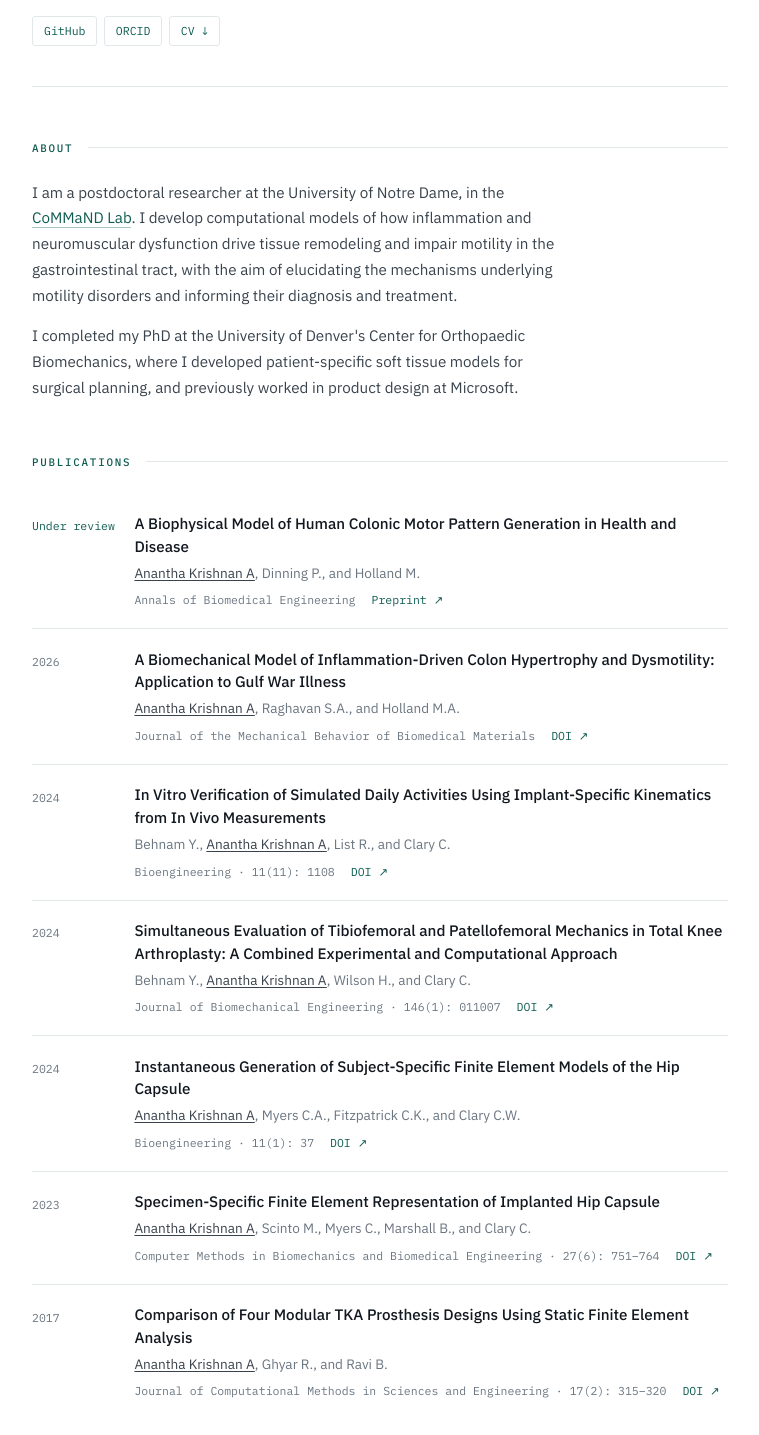
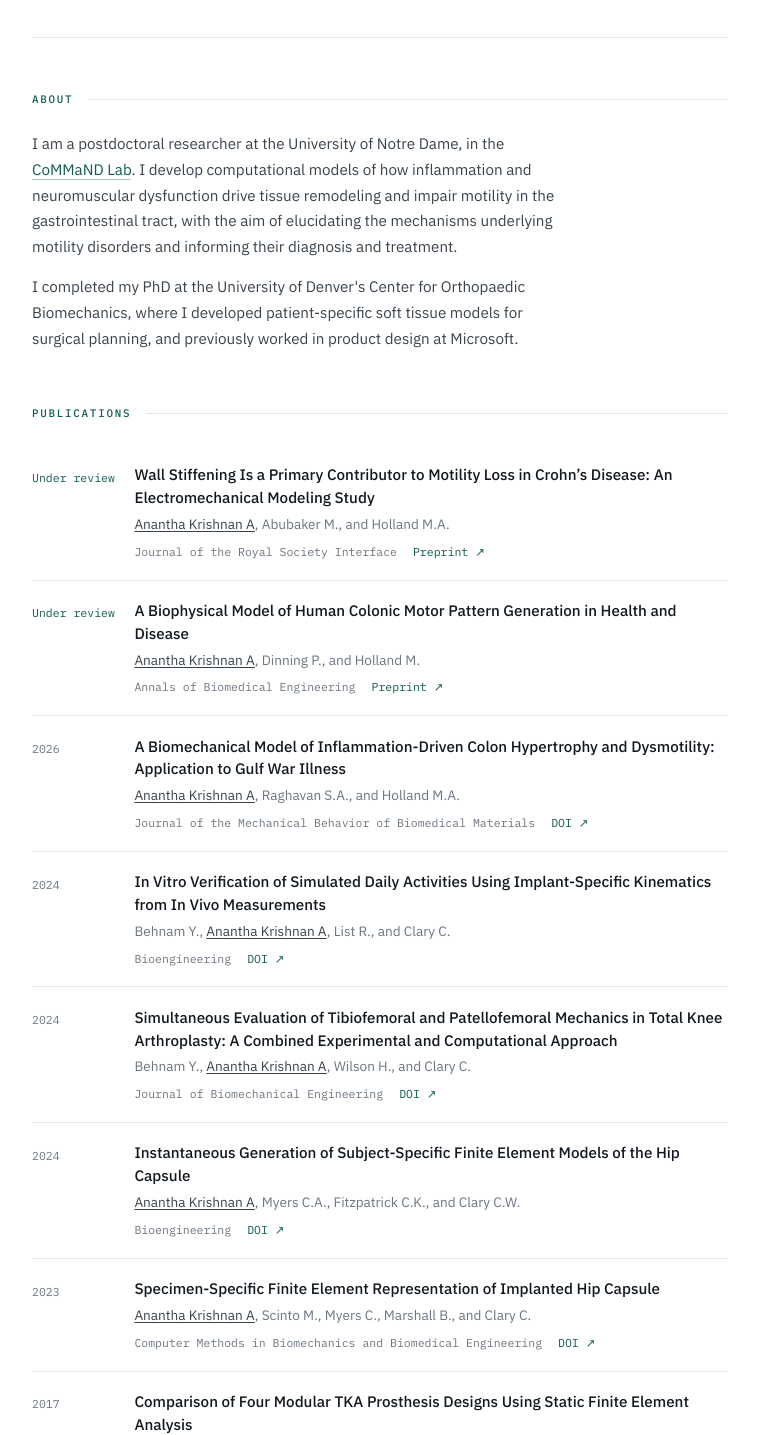
Before and after one commit to ahilankrishnan/ahilankrishnan.github.io, a plain HTML site: page index.html in a window 1280 px wide. Shown: the part 171-1606 px from the top of the page, without its empty margins (260-1019 px from the left). Drawn offline with nearby package versions, Linux system fonts and the light colour scheme.

Commit message:
Update index.html

```diff
--- a/index.html
+++ b/index.html
@@ -276,11 +276,6 @@
       <div>
         <h1>Ahilan Anantha Krishnan</h1>
         <p class="role">Postdoctoral Researcher — Aerospace &amp; Mechanical Engineering, University of Notre Dame</p>
-        <nav class="links-row" aria-label="Profiles">
-          <a href="https://github.com/ahilanananthakrishnan" target="_blank" rel="noopener">GitHub</a>
-          <a href="https://orcid.org/0009-0005-3591-1327" target="_blank" rel="noopener">ORCID</a>
-          <a href="cv.pdf" target="_blank" rel="noopener">CV ↓</a>
-        </nav>
       </div>
       <img src="photo.png" alt="Ahilan Anantha Krishnan" class="photo"
            onerror="this.style.display='none';document.getElementById('monogram').style.display='flex';" />
@@ -312,6 +307,18 @@
         <li class="entry">
           <div class="year pending">Under review</div>
           <div>
+            <p class="title">Wall Stiffening Is a Primary Contributor to Motility Loss in Crohn&rsquo;s Disease: An Electromechanical Modeling Study</p>
+            <p class="authors"><strong>Anantha Krishnan A</strong>, Abubaker M., and Holland M.A.</p>
+            <div class="meta">
+              <span>Journal of the Royal Society Interface</span>
+              <a href="https://www.biorxiv.org/content/10.64898/2026.09.20.752998v1" target="_blank" rel="noopener">Preprint ↗</a>
+            </div>
+          </div>
+        </li>
+
+        <li class="entry">
+          <div class="year pending">Under review</div>
+          <div>
             <p class="title">A Biophysical Model of Human Colonic Motor Pattern Generation in Health and Disease</p>
             <p class="authors"><strong>Anantha Krishnan A</strong>, Dinning P., and Holland M.</p>
             <div class="meta">
@@ -339,7 +346,7 @@
             <p class="title">In Vitro Verification of Simulated Daily Activities Using Implant-Specific Kinematics from In Vivo Measurements</p>
             <p class="authors">Behnam Y., <strong>Anantha Krishnan A</strong>, List R., and Clary C.</p>
             <div class="meta">
-              <span>Bioengineering · 11(11): 1108</span>
+              <span>Bioengineering</span>
               <a href="https://doi.org/10.3390/bioengineering11111108" target="_blank" rel="noopener">DOI ↗</a>
             </div>
           </div>
@@ -351,7 +358,7 @@
             <p class="title">Simultaneous Evaluation of Tibiofemoral and Patellofemoral Mechanics in Total Knee Arthroplasty: A Combined Experimental and Computational Approach</p>
             <p class="authors">Behnam Y., <strong>Anantha Krishnan A</strong>, Wilson H., and Clary C.</p>
             <div class="meta">
-              <span>Journal of Biomechanical Engineering · 146(1): 011007</span>
+              <span>Journal of Biomechanical Engineering</span>
               <a href="https://doi.org/10.1115/1.4063950" target="_blank" rel="noopener">DOI ↗</a>
             </div>
           </div>
@@ -363,7 +370,7 @@
             <p class="title">Instantaneous Generation of Subject-Specific Finite Element Models of the Hip Capsule</p>
             <p class="authors"><strong>Anantha Krishnan A</strong>, Myers C.A., Fitzpatrick C.K., and Clary C.W.</p>
             <div class="meta">
-              <span>Bioengineering · 11(1): 37</span>
+              <span>Bioengineering</span>
               <a href="https://doi.org/10.3390/bioengineering11010037" target="_blank" rel="noopener">DOI ↗</a>
             </div>
           </div>
@@ -375,7 +382,7 @@
             <p class="title">Specimen-Specific Finite Element Representation of Implanted Hip Capsule</p>
             <p class="authors"><strong>Anantha Krishnan A</strong>, Scinto M., Myers C., Marshall B., and Clary C.</p>
             <div class="meta">
-              <span>Computer Methods in Biomechanics and Biomedical Engineering · 27(6): 751–764</span>
+              <span>Computer Methods in Biomechanics and Biomedical Engineering</span>
               <a href="https://doi.org/10.1080/10255842.2023.2200878" target="_blank" rel="noopener">DOI ↗</a>
             </div>
           </div>
@@ -387,7 +394,7 @@
             <p class="title">Comparison of Four Modular TKA Prosthesis Designs Using Static Finite Element Analysis</p>
             <p class="authors"><strong>Anantha Krishnan A</strong>, Ghyar R., and Ravi B.</p>
             <div class="meta">
-              <span>Journal of Computational Methods in Sciences and Engineering · 17(2): 315–320</span>
+              <span>Journal of Computational Methods in Sciences and Engineering</span>
               <a href="https://doi.org/10.3233/JCM-170707" target="_blank" rel="noopener">DOI ↗</a>
             </div>
           </div>
@@ -450,16 +457,8 @@
           <span class="contact-value"><a href="mailto:aanantha@nd.edu">aanantha@nd.edu</a></span>
         </div>
         <div class="contact-item">
-          <span class="contact-label">GitHub</span>
-          <span class="contact-value"><a href="https://github.com/ahilanananthakrishnan" target="_blank" rel="noopener">github.com/ahilanananthakrishnan</a></span>
-        </div>
-        <div class="contact-item">
           <span class="contact-label">Office</span>
           <span class="contact-value">Fitzpatrick Hall of Engineering<br />Notre Dame, IN 46556</span>
-        </div>
-        <div class="contact-item">
-          <span class="contact-label">ORCID</span>
-          <span class="contact-value"><a href="https://orcid.org/0009-0005-3591-1327" target="_blank" rel="noopener">0009-0005-3591-1327 ↗</a></span>
         </div>
       </div>
     </section>
```
